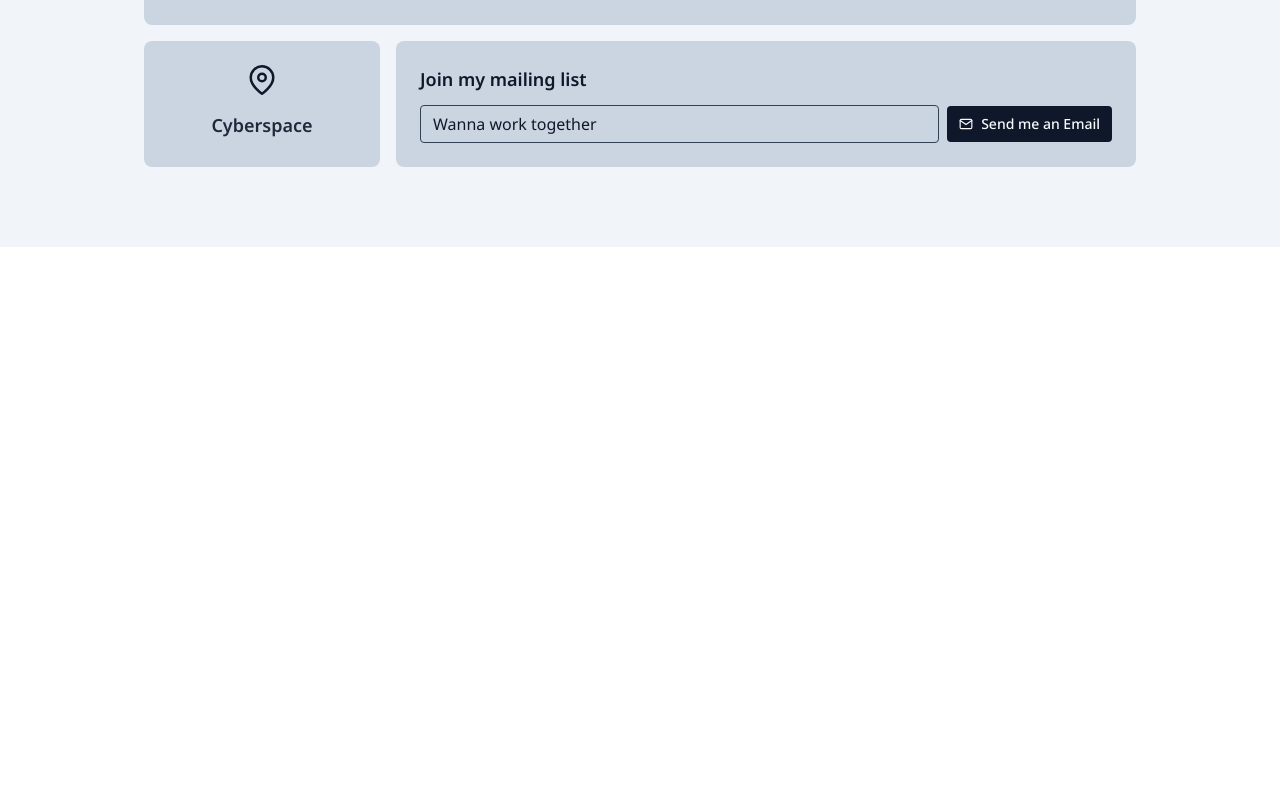
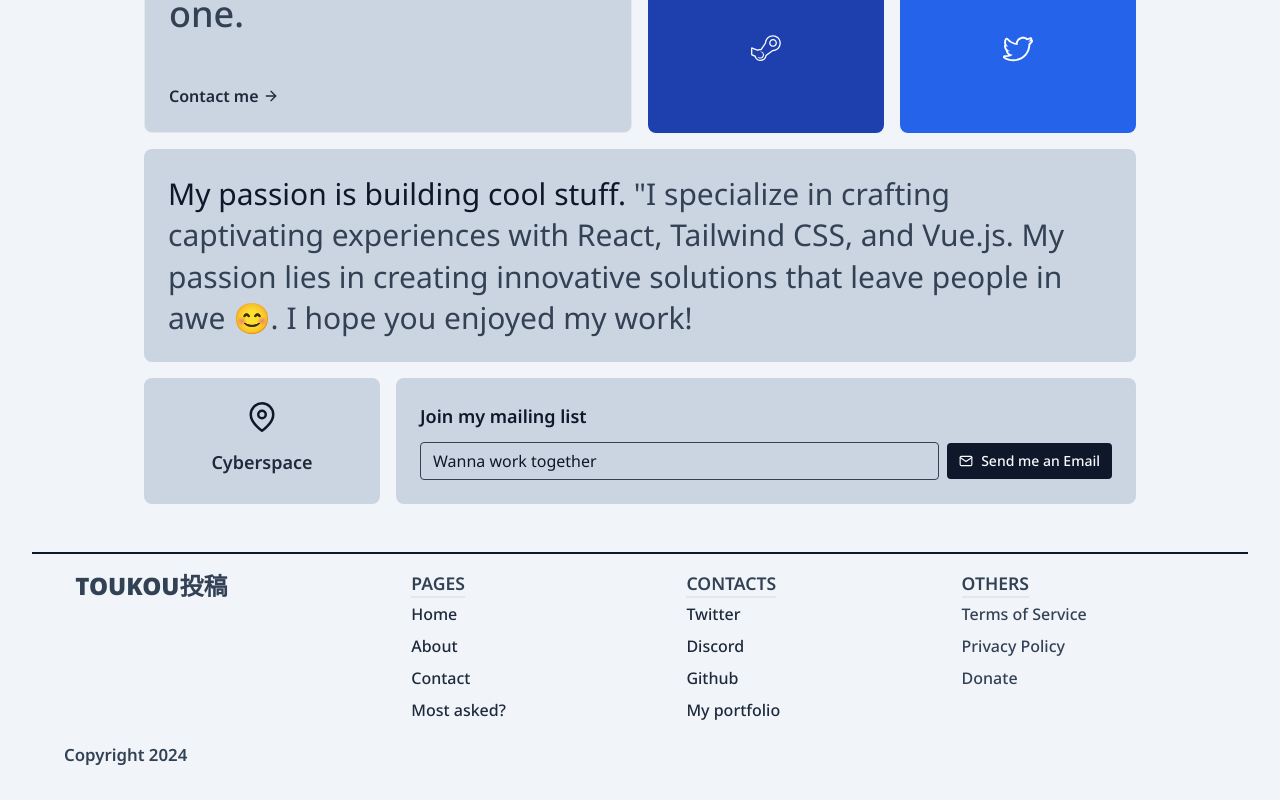
Before and after one commit to ogunladeoreoluwa01/toukou, a React (Vite) app in the folder client/: page / in a window 1280 px wide. Shown: the part 1749-2549 px from the top of the page. Before the commit the page ends 1996 px from the top, so only its background shows below. Built offline with nearby package versions, Linux system fonts and the light colour scheme.

Commit message:
ADDDED FOOTER

```diff
--- a/client/src/App.jsx
+++ b/client/src/App.jsx
@@ -4,7 +4,7 @@ import SectionHeader from './components/SectionHeader';
 import FeaturedPost from './components/FeaturedPost';
 import NormalPost from './components/normalPost'
 import Grid from './components/Grid'
-
+import Footer from './components/footer';
 function App() {
 
 
@@ -18,7 +18,7 @@ function App() {
           </section>
           <div className='flex flex-col gap-4 my-6'>
           <SectionHeader/>
-          <div className='grid md:grid-cols-3 lg:grid-cols-5 auto-rows-auto justify-items-center grid-flow-row grid-cols-1  justify-center items-center gap-4'>
+          <div className='flex flex-wrap  justify-center items-center gap-5'>
         <NormalPost/>
         <NormalPost/>
         <NormalPost/>
@@ -40,7 +40,7 @@ function App() {
 
         </main>
 
-
+        <Footer/>
     </>
   )
 }
--- a/client/src/components/NavBar.jsx
+++ b/client/src/components/NavBar.jsx
@@ -91,7 +91,7 @@ const navContainer = {
             exit="hidden"
             variants={navContainer}
           >
-            <section className='h-[87vh] overflow-hidden  flex flex-col  justify-around'>
+            <section className='h-[87vh] overflow-hidden   flex flex-col mx-auto w-[350px]  justify-around'>
 <ul className='flex flex-col   items-start px-5 py-10 gap-5 '>
                       {Navlinks.map((link, index) => (
                           <li key={index} className='py-1'>
--- /dev/null
+++ b/client/src/components/footer.jsx
@@ -0,0 +1,85 @@
+import { Link } from "react-router-dom";
+
+const Footer = () => {
+    const pagesLinks = [
+        { url: "/", urlName: "Home" },
+        { url: "/about", urlName: "About" },
+        { url: "/contact", urlName: "Contact" },
+        { url: "/Faq", urlName: "Most asked?" }
+    ];
+    const othersLinks = [
+        { url: "/", urlName: "Terms of Service" },
+        { url: "/about", urlName: "Privacy Policy " },
+        { url: "/contact", urlName: "Donate" },
+    ];
+    const contactLinks = [
+        { url: "/", urlName: "Twitter" },
+        { url: "/about", urlName: "Discord" },
+        { url: "https://github.com/ogunladeoreoluwa01", urlName: "Github" },
+        { url: "/Faq", urlName: "My portfolio" }
+    ];
+
+    return ( <>
+    <footer className="border-t-2 border-spacing-y-5  border-slate-900 dark:border-slate-100 ">
+
+<section className="text-slate-700 dark:text-slate-400  justify-center items-start flex flex-col gap-8 my-4 md:flex-row md:flex-wrap ">
+<div className="md:w-1/4">
+<Link to="/" className="font-black text-2xl uppercase ">TOUKOU<span>投稿</span></Link>
+</div>
+
+
+                  <ul className='flex flex-col items-start md:w-1/5'>
+    <li> <p className="font-semibold  text-[1.05rem] md:text-[1.1rem] border-b-2">PAGES</p></li>
+                      {pagesLinks.map((link, index) => (
+                          <li key={index} className='py-1'>
+                              <Link
+                                  to={link.url}
+                                  className=' hover:font-semibold font-medium block rounded-md text-slate-800 dark:text-slate-200  hover:text-slate-600 dark:hover:text-slate-700  transition-all duration-300 '
+                              >
+                                  {link.urlName}
+                              </Link>
+                          </li>
+                      ))}
+
+                  </ul>
+                  <ul className='flex flex-col items-start md:w-1/5'>
+    <li> <p className="font-semibold  text-[1.05rem] md:text-[1.1rem] border-b-2">CONTACTS</p></li>
+                      {contactLinks.map((link, index) => (
+                          <li key={index} className='py-1'>
+                              <Link
+                                  to={link.url}
+                                  target="_blank"
+                                  className=' hover:font-semibold  font-medium block rounded-md text-slate-800 dark:text-slate-200  hover:text-slate-600 dark:hover:text-slate-700  transition-all duration-300 '
+                              >
+                                  {link.urlName}
+                              </Link>
+                          </li>
+                      ))}
+
+                  </ul>
+                  <ul className='flex flex-col items-start md:w-1/5 '>
+    <li> <p className="font-semibold  text-[1.05rem] md:text-[1.1rem] border-b-2">OTHERS</p></li>
+                      {othersLinks.map((link, index) => (
+                          <li key={index} className='py-1'>
+                              <Link
+                                  to={link.url}
+                                  className=' hover:font-semibold font-medium block rounded-md text-slate-700 dark:text-slate-200  hover:text-slate-600 dark:hover:text-slate-700  transition-all duration-300 '
+                              >
+                                  {link.urlName}
+                              </Link>
+                          </li>
+                      ))}
+
+                  </ul>
+</section>
+<p className="font-semibold  md:mx-8 text-[1.05rem] text-slate-700 dark:text-slate-400">Copyright 2024</p>
+
+
+
+
+
+    </footer>
+    </> );
+}
+
+export default Footer;
--- a/client/src/main.jsx
+++ b/client/src/main.jsx
@@ -6,6 +6,7 @@ import {
 } from "react-router-dom";
 import Error404 from "./pages/NotFound";
 import AboutMePage from "./pages/aboutme";
+import ContactUs from "./pages/contact";
 import App from "./App";
 
 import "./index.css";
@@ -20,6 +21,10 @@ const router = createBrowserRouter([
     path: "/about",
     element: <AboutMePage />,
   },
+  {
+    path: "/contact",
+    element: <ContactUs/>,
+  },
 ]);
 
 ReactDOM.createRoot(document.getElementById("root")).render(
--- a/client/src/pages/NotFound.jsx
+++ b/client/src/pages/NotFound.jsx
@@ -1,3 +1,4 @@
+import Footer from "../components/footer";
 import { Link } from "react-router-dom";
 const Error404 = () => {
     return ( <>
@@ -9,7 +10,8 @@ const Error404 = () => {
 <Link to="/">go bac</Link>
 
         </div>
-        </section></> );
+        </section>
+        <Footer/></> );
 }
 
 export default Error404;
--- a/client/src/pages/aboutme.jsx
+++ b/client/src/pages/aboutme.jsx
@@ -1,25 +1,47 @@
 import NavBarComp from "../components/NavBar";
+import Footer from "../components/footer";
 
 const AboutMePage = () => {
     return ( <>
       <NavBarComp/>
       <main className="mx-auto">
-
-<div className="w-full h-[400px] scale-90 relative">
-
+<section className="border-b border-spacing-y-5 pb-6 md:pb-8 border-slate-900 dark:border-slate-100">
+<div className="w-full max-h-[400px] scale-90 relative">
+<div className="bg-slate-900 w-full max-h-[400px] rounded-lg">
 <img loading="lazy"
                 decoding='async'
                 fetchPriority='high'
-                 src="https://i.pinimg.com/originals/98/33/5f/98335fcd764b32cae3780b1e1d5d39b4.gif" alt="https://i.pinimg.com/originals/98/33/5f/98335fcd764b32cae3780b1e1d5d39b4.gif"  className="w-full h-[400px] object-cover object-center "/>
-
-
-
-                 <div className="">
-                 <p>about me</p>
-                    <h1>Hey, I’m Emmanuel</h1>
+                 src="https://i.pinimg.com/originals/98/33/5f/98335fcd764b32cae3780b1e1d5d39b4.gif" alt="https://i.pinimg.com/originals/98/33/5f/98335fcd764b32cae3780b1e1d5d39b4.gif"  className="w-full rounded-lg h-[400px] object-cover object-center  md:opacity-50 "/>
+      </div>
+      <div className="hidden md:block absolute bottom-5 left-5 text-slate-50">
+                 <p className="text-2xl  font-NotoSans font-medium capitalize">about me</p>
+                    <h1 className=" text-5xl font-NotoSans font-bold capitalize">Hey, <span className="font-medium">I’m Emmanuel</span></h1>
 
                  </div>
 </div>
+<div className="mx-6 md:hidden">
+                 <p className="text-xl  font-NotoSans font-medium capitalize">about me</p>
+                    <h1 className=" text-3xl font-NotoSans font-bold capitalize">Hey, <span className="font-medium">I’m Emmanuel</span></h1>
+
+                 </div>
+</section>
+<section className="mx-6  flex-col flex md:flex-row flex-shrink-0 py-6 md:py-10 gap-5">
+<div className="text-2xl md:text-3xl  md:w-1/3 font-NotoSans">
+      <h1>About Me</h1>
+
+</div>
+<div className="md:w-1/3 text-pretty md:text-sm font-NotoSans
+">
+<p>
+Eum fuga reprehenderit tempore quidem suscipit fugiat a recusandae minima. Debitis et exercitationem. Nisi vero deserunt. Expedita aut fugiat autem similique officiis. Qui quo repellendus voluptatum. Quia nemo voluptatem cumque aut blanditiis neque.
+</p>
+</div>
+
+<div className="md:w-1/3 text-pretty md:text-sm font-NotoSans">
+<p>Eum fuga reprehenderit tempore quidem suscipit fugiat a recusandae minima. Debitis et exercitationem. Nisi vero deserunt. Expedita aut fugiat autem similique officiis. Qui quo repellendus voluptatum. Quia nemo voluptatem cumque aut blanditiis neque.</p>
+</div>
+
+</section>
 
 
 
@@ -28,7 +50,7 @@ const AboutMePage = () => {
       </main>
 
 
-
+      <Footer/>
 
       </> );
 }
```
Also changed, not shown: client/src/pages/contact.jsx (added, +69 -0 lines), 2 other files (tests, documents, lock files or other folders).
